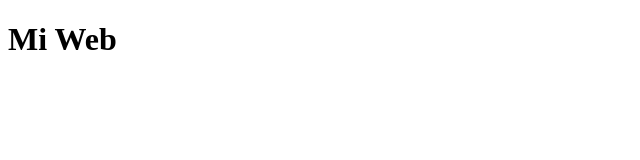
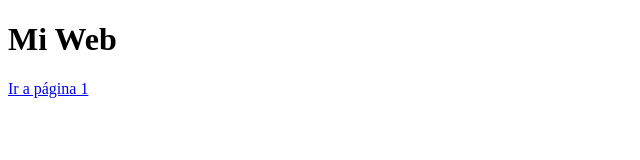
Before and after one commit to XabiZabala/proyecto_web, a plain HTML site: page index.html in a window 1280 px wide. Shown: the whole page, without its empty margins (0-640 px from the left). Drawn offline with Linux system fonts and the light colour scheme.

Commit message:
Enlace creado en index

```diff
--- a/index.html
+++ b/index.html
@@ -8,5 +8,7 @@
 <body>
 	<h1>Mi Web</h1>
 
+	<a href="pagina1.html">Ir a página 1</a>
+
 </body>
 </html>
```
Also changed, not shown: pagina1.html (+1 -0 lines).
